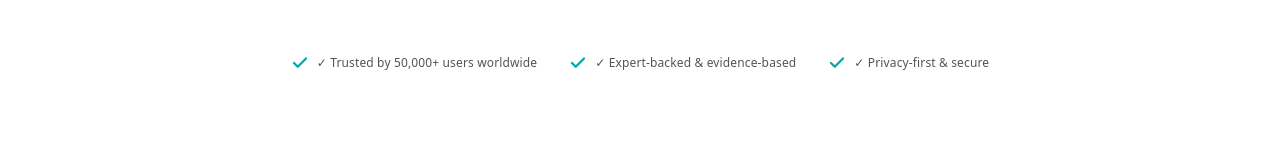
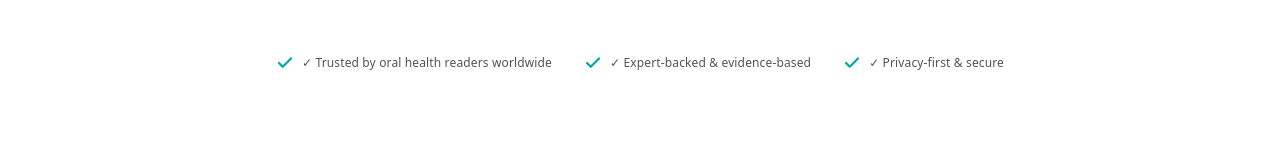
Before and after one commit to shatrudhan1/bestoralhealthguide, a React (Vite) app: page / in a window 1280 px wide. Shown: the part 359-503 px from the top of the page. Built offline with nearby package versions, Linux system fonts and the light colour scheme.

Commit message:
Update trust text in HeroSection component

```diff
--- a/src/components/HeroSection.jsx
+++ b/src/components/HeroSection.jsx
@@ -27,7 +27,7 @@ const HeroSection = () => {
           <span className="trust-icon">
             <Check size={18} strokeWidth={3} />
           </span>
-          <span className="trust-text">✓ Trusted by 50,000+ users worldwide</span>
+          <span className="trust-text">✓ Trusted by oral health readers worldwide</span>
         </div>
         <div className="hero-trust-signal-item">
           <span className="trust-icon">
```
